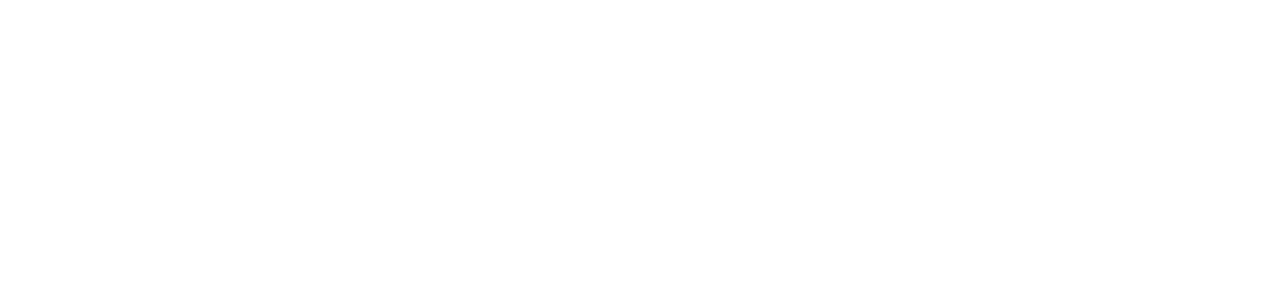
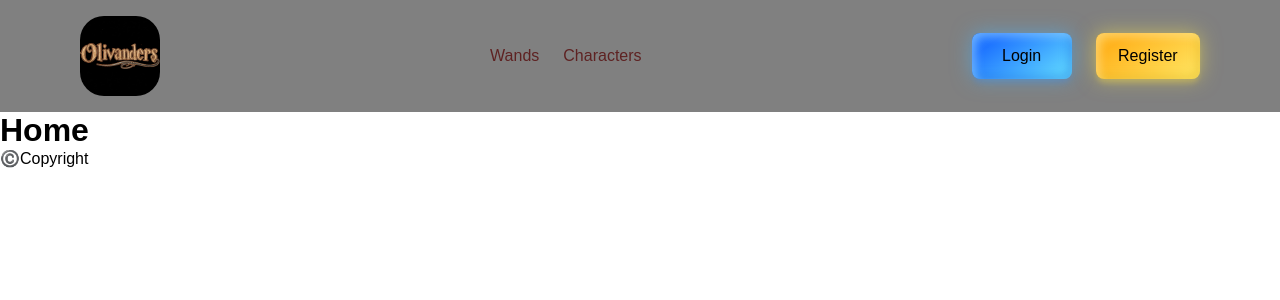
Before and after one commit to saulm96/api-potter-front, a React (Vite) app: page / in a window 1280 px wide. Shown: the top 300 px of the page. Built offline with nearby package versions, Linux system fonts and the light colour scheme.

Commit message:
ups jiji

```diff
--- /dev/null
+++ b/src/components/NavBar/NavBar.jsx
@@ -0,0 +1,72 @@
+import { NavLink } from "react-router-dom";
+
+import "./navbar.css";
+export default function Nav() {
+  return (
+    <nav>
+      <img
+        src="../../assets/title-img.jpeg"
+        alt="Olivanders-logo"
+        className="navbar-img"
+      />
+      <ul className="navbar-router">
+        <li className="navbar-home">
+          <NavLink
+            to="/"
+            className={({ isActive }) => {
+              return isActive ? "active" : "";
+            }}
+          >
+            Home
+          </NavLink>
+        </li>
+
+        <li className="navbar-wands">
+          <NavLink
+            to="/wands"
+            className={({ isActive }) => {
+              return isActive ? "active" : "";
+            }}
+          >
+            Wands
+          </NavLink>
+        </li>
+
+        <li className="navbar-characters">
+          <NavLink
+            to="/characters"
+            className={({ isActive }) => {
+              return isActive ? "active" : "";
+            }}
+          >
+            Characters
+          </NavLink>
+        </li>
+      </ul>
+
+      <ul className="navbar-auth">
+        <li className="navbar-login">
+          <NavLink
+            to="/login"
+            className={({ isActive }) => {
+              return isActive ? "active" : "";
+            }}
+          >
+            <button className="btn-donate">Login</button>
+          </NavLink>
+        </li>
+
+        <li className="navbar-register">
+          <NavLink
+            to="/register"
+            className={({ isActive }) => {
+              return isActive ? "active" : "";
+            }}
+          >
+            <button className="btn-register">Register</button>
+          </NavLink>
+        </li>
+      </ul>
+    </nav>
+  );
+}
--- /dev/null
+++ b/src/components/NavBar/navbar.css
@@ -0,0 +1,136 @@
+
+nav {
+    display: flex;
+    flex-direction: row;
+    align-items: center;
+    background: gray;
+    padding: 1rem 5rem;
+}
+.navbar-img{
+    width: 5rem;
+    border-radius: 30%;
+}
+.navbar-router {
+    display: flex;
+    flex-direction: row;
+    gap: 1.5rem;
+    list-style: none;
+    width: 100%;
+    justify-content: center;
+    /*Quitar elementos de enlace"*/
+}
+
+li:has(a.active){
+    display: none;
+}
+
+.active{
+    display: none;
+}
+
+.navbar-auth{
+    display: flex;
+    flex-direction: row;
+    gap: 1.5rem;
+    list-style: none;
+}
+
+nav ul li a{
+    text-decoration: none;
+    color: rgb(94, 34, 34);
+}
+
+/*Login button*/
+.btn-donate {
+    --clr-font-main: hsla(0 0% 20% / 100);
+    --btn-bg-1: hsla(194 100% 69% / 1);
+    --btn-bg-2: hsla(217 100% 56% / 1);
+    --btn-bg-color: hsla(0 0% 0% / 1);
+    --radii: 0.5em;
+    cursor: pointer;
+    padding: 0.9em 1.4em;
+    min-width: 100px;
+    min-height: 35px;
+    font-size: var(--size, 1rem);
+    font-weight: 500;
+    transition: 0.8s;
+    background-size: 280% auto;
+    background-image: linear-gradient(
+      325deg,
+      var(--btn-bg-2) 0%,
+      var(--btn-bg-1) 55%,
+      var(--btn-bg-2) 90%
+    );
+    border: none;
+    border-radius: var(--radii);
+    color: var(--btn-bg-color);
+    box-shadow:
+      0px 0px 20px rgba(71, 184, 255, 0.5),
+      0px 5px 5px -1px rgba(58, 125, 233, 0.25),
+      inset 4px 4px 8px rgba(175, 230, 255, 0.5),
+      inset -4px -4px 8px rgba(19, 95, 216, 0.35);
+  }
+
+  .btn-donate:hover {
+    background-position: right top;
+  }
+
+  .btn-donate:is(:focus, :focus-visible, :active) {
+    outline: none;
+    box-shadow:
+      0 0 0 3px var(--btn-bg-color),
+      0 0 0 6px var(--btn-bg-2);
+  }
+
+  @media (prefers-reduced-motion: reduce) {
+    .btn-donate {
+      transition: linear;
+    }
+  }
+
+  .btn-register {
+    --clr-font-main: hsla(0 0% 20% / 100);
+    --btn-bg-1: hsla(50 100% 69% / 1); /* Amarillo claro */
+    --btn-bg-2: hsla(40 100% 56% / 1); /* Amarillo oscuro */
+    --btn-bg-color: hsla(0 0% 0% / 1);
+    --radii: 0.5em;
+    cursor: pointer;
+    padding: 0.9em 1.4em;
+    min-width: 50px;
+    min-height: 35px;
+    font-size: var(--size, 1rem);
+    font-weight: 500;
+    transition: 0.8s;
+    background-size: 280% auto;
+    background-image: linear-gradient(
+      325deg,
+      var(--btn-bg-2) 0%,
+      var(--btn-bg-1) 55%,
+      var(--btn-bg-2) 90%
+    );
+    border: none;
+    border-radius: var(--radii);
+    color: var(--btn-bg-color);
+    box-shadow:
+      0px 0px 20px rgba(255, 235, 71, 0.5), /* Amarillo brillante */
+      0px 5px 5px -1px rgba(255, 220, 58, 0.25), /* Sombra cálida */
+      inset 4px 4px 8px rgba(255, 240, 175, 0.5), /* Efecto interior claro */
+      inset -4px -4px 8px rgba(216, 170, 19, 0.35); /* Efecto interior oscuro */
+}
+
+.btn-register:hover {
+    background-position: right top;
+}
+
+.btn-register:is(:focus, :focus-visible, :active) {
+    outline: none;
+    box-shadow:
+      0 0 0 3px var(--btn-bg-color),
+      0 0 0 6px var(--btn-bg-2);
+}
+
+@media (prefers-reduced-motion: reduce) {
+    .btn-register {
+      transition: linear;
+    }
+}
--- a/src/index.css
+++ b/src/index.css
@@ -0,0 +1,6 @@
+*{
+    margin: 0;
+    padding: 0;
+    box-sizing: border-box;
+    font-family: 'Poppins', sans-serif;
+}
--- /dev/null
+++ b/src/routes/Characters.jsx
@@ -0,0 +1,7 @@
+export default function Characters(){
+    return(
+        <div>
+            <h1>Characters</h1>
+        </div>
+    )
+}
--- /dev/null
+++ b/src/routes/Home.jsx
@@ -0,0 +1,7 @@
+export default function Home() {
+    return (
+        <div>
+            <h1>Home</h1>
+        </div>
+    );
+}
--- a/src/routes/Root.jsx
+++ b/src/routes/Root.jsx
@@ -0,0 +1,22 @@
+import { Outlet, useLocation } from "react-router-dom";
+import NavBar from "../components/NavBar/NavBar";
+
+const Root = () => {
+  const location = useLocation();
+
+  return (
+    <>
+      <header>
+        <NavBar />
+      </header>
+      <main>
+        <Outlet />
+      </main>
+      <footer>
+        <p>©️Copyright </p>
+      </footer>
+    </>
+  );
+};
+
+export default Root;
--- /dev/null
+++ b/src/routes/Wands.jsx
@@ -0,0 +1,7 @@
+export default function Wands(){
+    return(
+        <div>
+            <h1>Wands</h1>
+        </div>
+    )
+}
```
Also changed, not shown: src/NavBar/NavBar.jsx (deleted, +0 -45 lines), src/main.jsx (+6 -1 lines), src/routes/router.jsx (added, +28 -0 lines), public/assets/title-img.jpeg (added).
